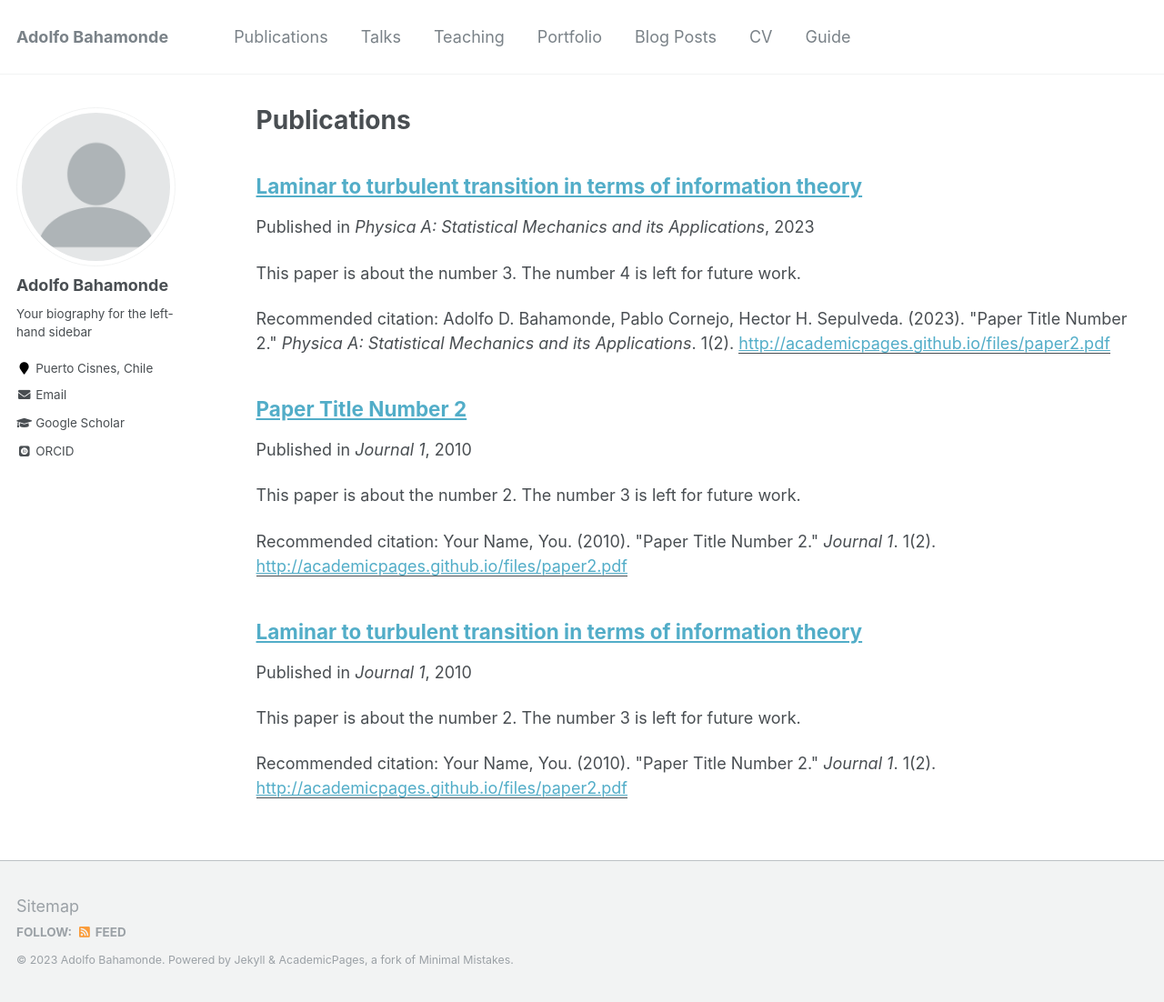
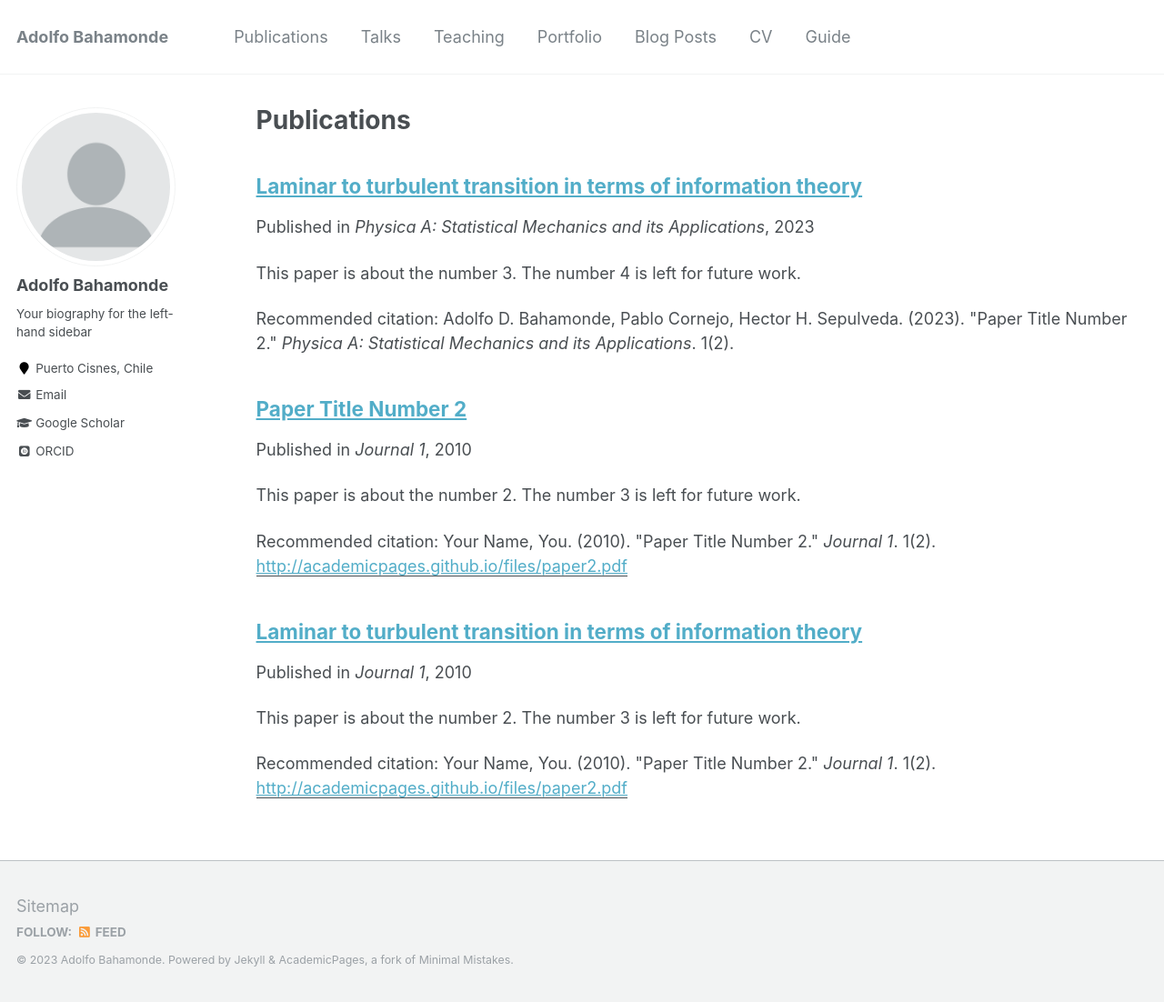
Before and after one commit to AdBahamonde/AdBahamonde.github.io, a Jekyll site: the page built from _pages/publications.md, in a window 1280 px wide and 1102 px high. Shown: the whole window at 91% size. Built offline with Jekyll 4.4.1, drawn with Linux system fonts in a browser that asks for light colours; some web fonts are replaced; part of the change alters nothing that is shown.

Commit message:
Update 2015-10-01-paper-title-number-3.md

```diff
--- a/_publications/2015-10-01-paper-title-number-3.md
+++ b/_publications/2015-10-01-paper-title-number-3.md
@@ -5,7 +5,7 @@ permalink: /publication/2009-10-01-paper-title-number-1.md
 excerpt: 'This paper is about the number 3. The number 4 is left for future work.'
 date: 2023-11-09
 venue: 'Physica A: Statistical Mechanics and its Applications'
-paperurl: 'http://academicpages.github.io/files/paper2.pdf'
+paperurl: ''
 citation: 'Adolfo D. Bahamonde, Pablo Cornejo, Hector H. Sepulveda. (2023). &quot;Paper Title Number 2.&quot; <i>Physica A: Statistical Mechanics and its Applications</i>. 1(2).'
 ---
 This paper is about the number 2. The number 3 is left for future work.
```
